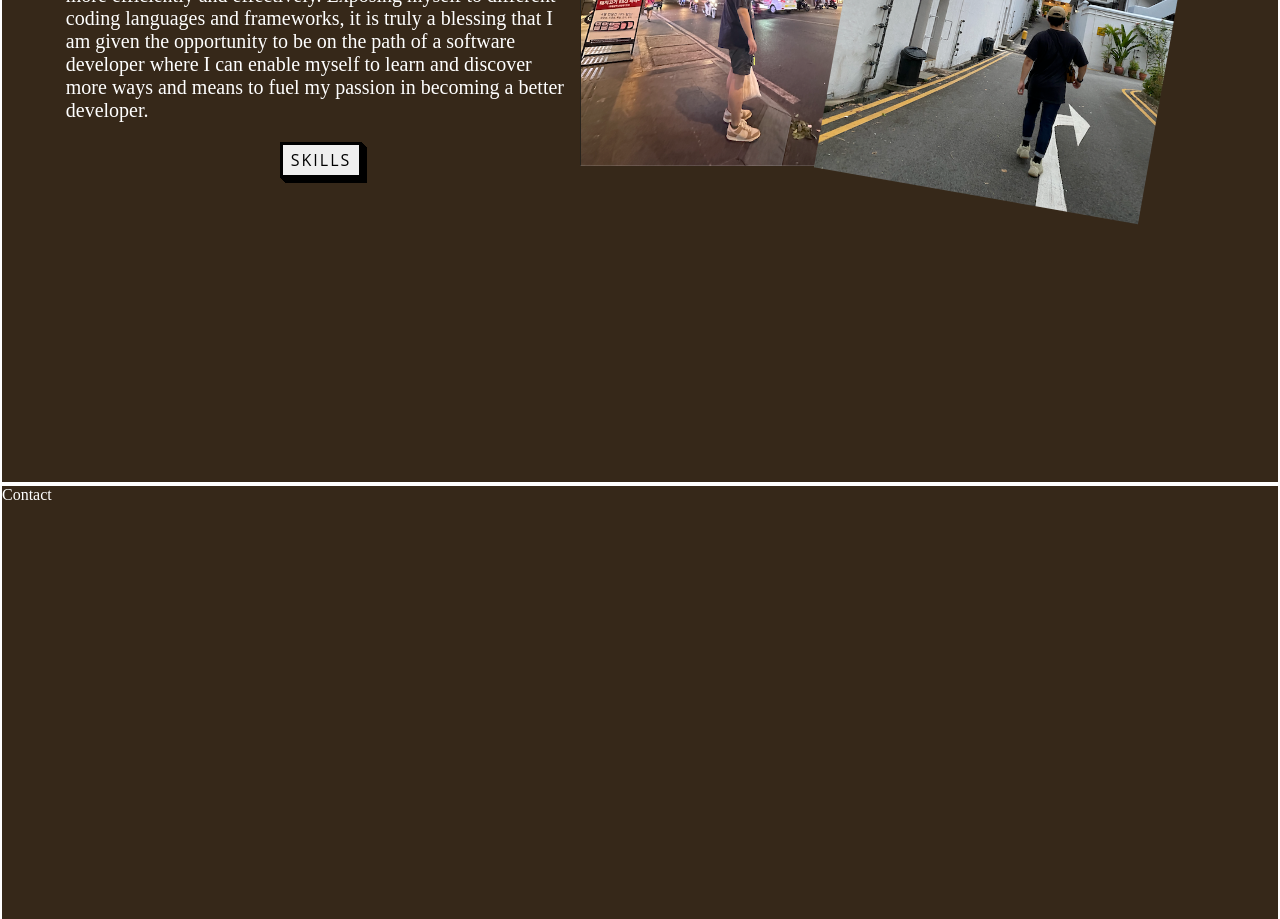
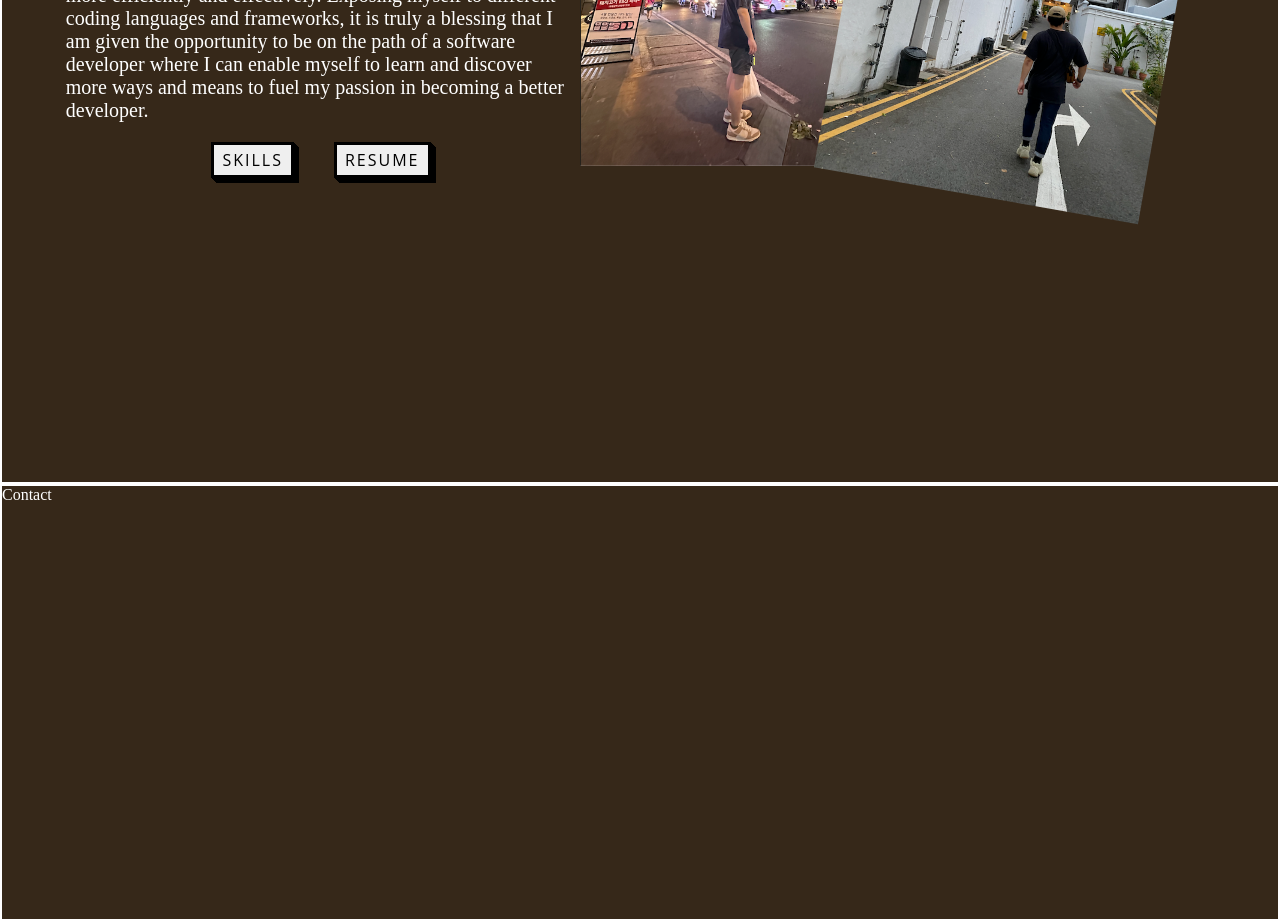
Before and after one commit to Kitkamseng/Portfolio, a React (Create React App) app in the folder portfolio/: page / in a window 1280 px wide. Shown: the part 1520-2439 px from the top of the page. Built offline with nearby package versions, Linux system fonts and the light colour scheme.

Commit message:
Resume Button added

```diff
--- a/portfolio/package.json
+++ b/portfolio/package.json
@@ -6,10 +6,12 @@
     "@testing-library/jest-dom": "^5.17.0",
     "@testing-library/react": "^13.4.0",
     "@testing-library/user-event": "^13.5.0",
+    "file-saver": "^2.0.5",
     "jquery": "^3.7.1",
     "react": "^18.2.0",
     "react-dom": "^18.2.0",
     "react-modal": "^3.16.1",
+    "react-pdf": "^7.4.0",
     "react-scripts": "5.0.1",
     "web-vitals": "^2.1.4"
   },
--- a/portfolio/src/Page/HomePage.jsx
+++ b/portfolio/src/Page/HomePage.jsx
@@ -6,6 +6,7 @@ import ProfileIcon from '../images/ProfileIcon.jpeg';
 import AnimatedLetters from '../Components/AnimatedLetters';
 import SkillsInfo from '../Components/SkillsInfo';
 import AboutImage from '../Components/AboutImage';
+import Resume from '../images/Resume.pdf';
 
 function HomePage() {
 
@@ -21,6 +22,7 @@ function HomePage() {
     const closeModal = () => {
         setIsOpen(false);
     }
+
 
     useEffect(() => {
         const timer = setTimeout(() => {
@@ -89,12 +91,22 @@ function HomePage() {
                                 passion in becoming a better developer.
                                 </div>
                             </div>
+                            <div className='button-container'>
                                 <button
                                     className='skills-button'
                                     onClick={openModal}
                                 >
                                     Skills
                                 </button>
+                                <a href={Resume} download="resume">
+                                    <button
+                                        className='skills-button'
+                                    >
+                                        Resume
+                                    </button>
+                                </a>
+                            </div>
+
                             <div className='modal-info'>
                                 <Modal
                                     isOpen={isOpen}
```
Also changed, not shown: 2 other files (tests, documents, lock files or other folders). Lines whose indentation alone changed are shown as unchanged.
